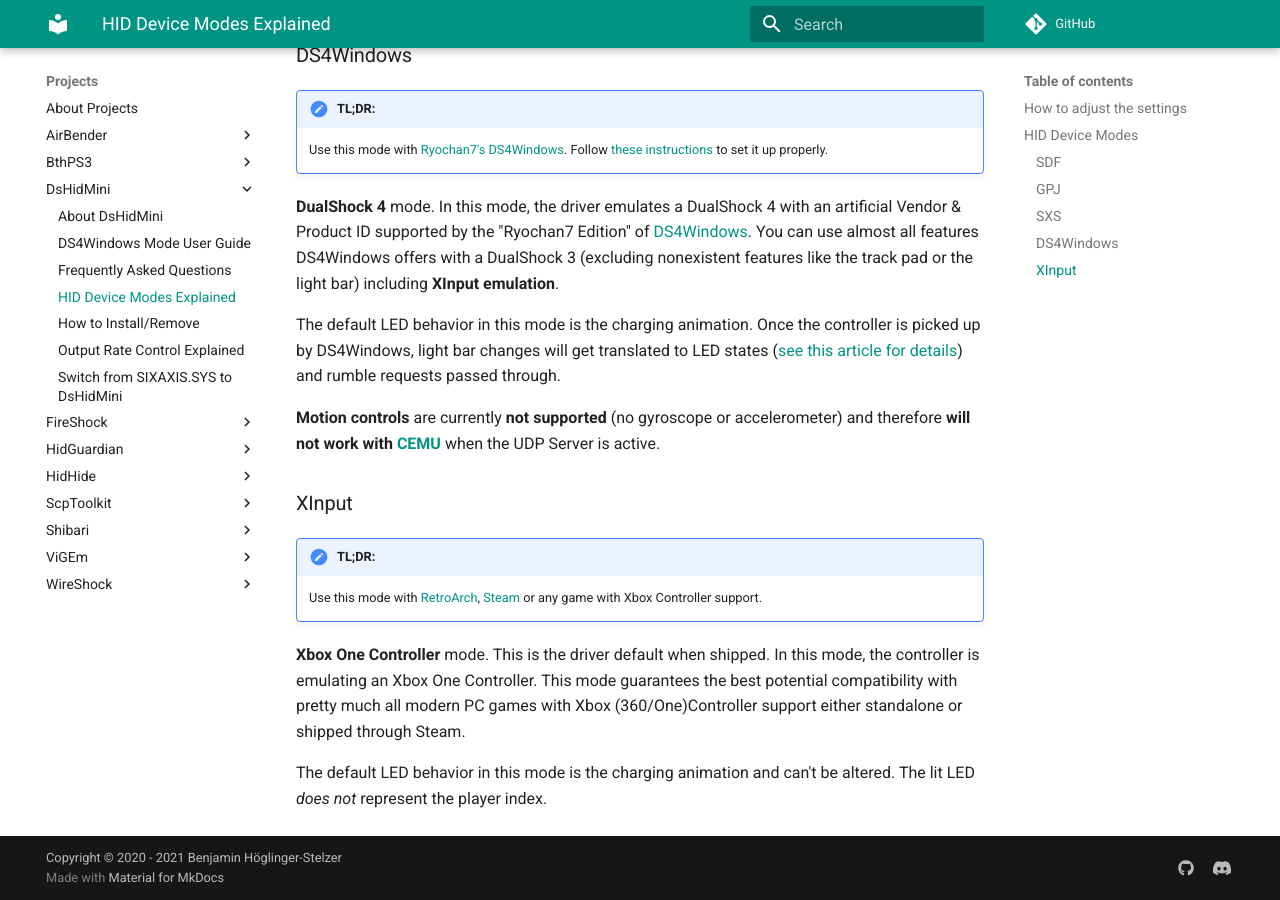
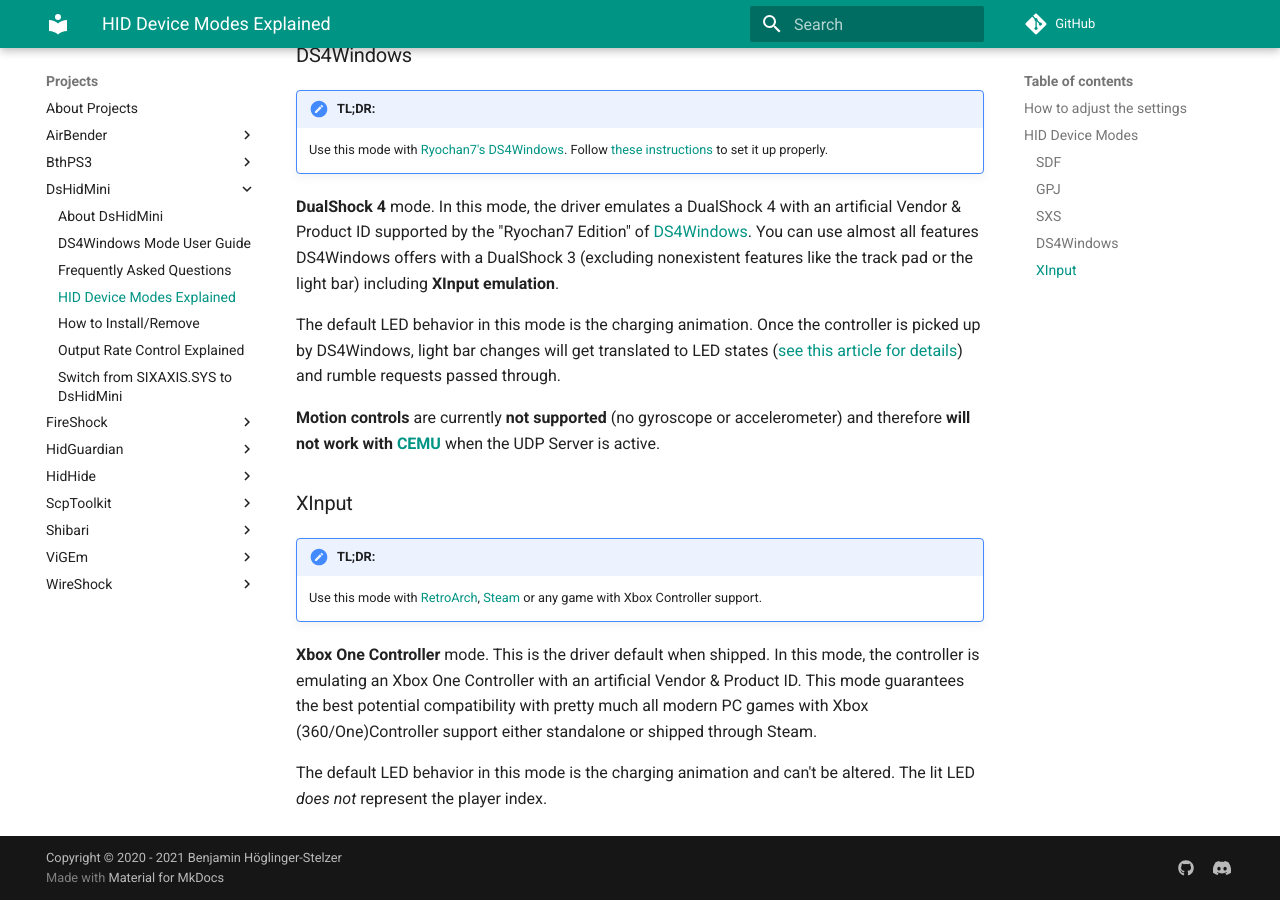
Before and after one commit to nefarius/ViGEm.github.io, an MkDocs documentation site: the page built from docs/projects/DsHidMini/HID-Device-Modes-Explained.md, in a window 1280 px wide and 900 px high, scrolled down 2733 px. Built offline with MkDocs 1.6.1 and Material for MkDocs 9.7.7, drawn with Linux system fonts in a browser that asks for light colours; comment, search, counter and statistics services are not loaded.

Commit message:
Updated XI docs

```diff
--- a/docs/projects/DsHidMini/HID-Device-Modes-Explained.md
+++ b/docs/projects/DsHidMini/HID-Device-Modes-Explained.md
@@ -65,6 +65,6 @@
 !!! important "TL;DR:"
     Use this mode with [RetroArch](https://www.retroarch.com/), [Steam](https://store.steampowered.com/) or any game with Xbox Controller support.
 
-**Xbox One Controller** mode. This is the driver default when shipped. In this mode, the controller is emulating an Xbox One Controller. This mode guarantees the best potential compatibility with pretty much all modern PC games with Xbox (360/One)Controller support either standalone or shipped through Steam.
+**Xbox One Controller** mode. This is the driver default when shipped. In this mode, the controller is emulating an Xbox One Controller with an artificial Vendor & Product ID. This mode guarantees the best potential compatibility with pretty much all modern PC games with Xbox (360/One)Controller support either standalone or shipped through Steam.
 
 The default LED behavior in this mode is the charging animation and can't be altered. The lit LED *does not* represent the player index.
```
